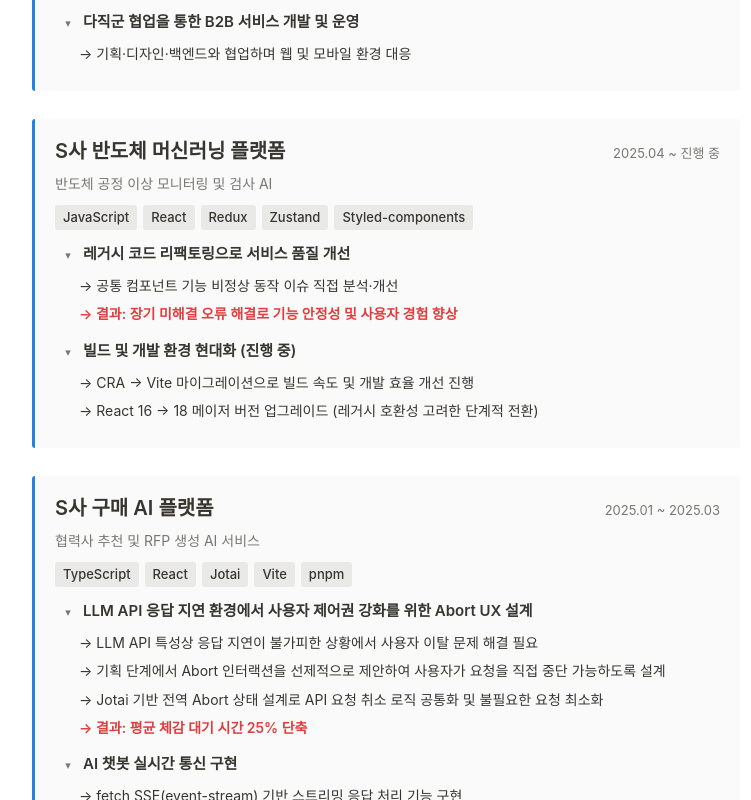
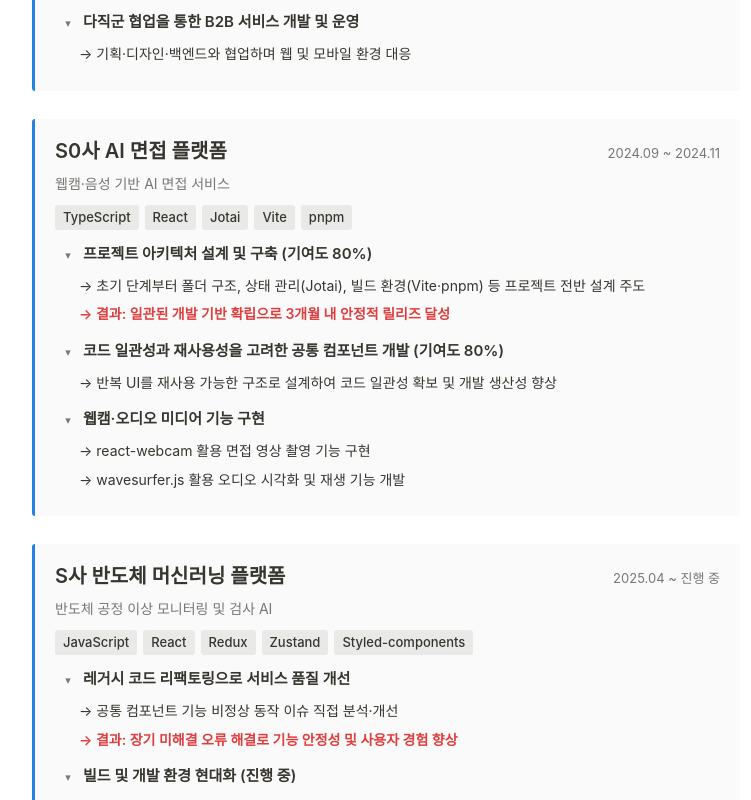
Before and after one commit to Beaneee/resume, a Next.js app: page /resume/ in a window 1280 px wide. Shown: the part 1640-2440 px from the top of the page, without its empty margins (254-1005 px from the left). Built offline with nearby package versions, Linux system fonts and the light colour scheme.

Commit message:
feat: AI 면접 플랫폼 내용 추가

```diff
--- a/src/data/resumeData.ts
+++ b/src/data/resumeData.ts
@@ -115,6 +115,49 @@ export const resumeData: ResumeData = {
           ],
         },
         {
+          title: "S0사 AI 면접 플랫폼",
+          period: "2024.09 ~ 2024.11",
+          description: "웹캠·음성 기반 AI 면접 서비스",
+          tags: ["TypeScript", "React", "Jotai", "Vite", "pnpm"],
+          achievements: [
+            {
+              title: "프로젝트 아키텍처 설계 및 구축 (기여도 80%)",
+              details: [
+                {
+                  text: "→ 초기 단계부터 폴더 구조, 상태 관리(Jotai), 빌드 환경(Vite·pnpm) 등 프로젝트 전반 설계 주도",
+                  highlight: false,
+                },
+                {
+                  text: "→ 결과: 일관된 개발 기반 확립으로 3개월 내 안정적 릴리즈 달성",
+                  highlight: true,
+                },
+              ],
+            },
+            {
+              title: "코드 일관성과 재사용성을 고려한 공통 컴포넌트 개발 (기여도 80%)",
+              details: [
+                {
+                  text: "→ 반복 UI를 재사용 가능한 구조로 설계하여 코드 일관성 확보 및 개발 생산성 향상",
+                  highlight: false,
+                },
+              ],
+            },
+            {
+              title: "웹캠·오디오 미디어 기능 구현",
+              details: [
+                {
+                  text: "→ react-webcam 활용 면접 영상 촬영 기능 구현",
+                  highlight: false,
+                },
+                {
+                  text: "→ wavesurfer.js 활용 오디오 시각화 및 재생 기능 개발",
+                  highlight: false,
+                },
+              ],
+            },
+          ],
+        },
+        {
           title: "S사 반도체 머신러닝 플랫폼",
           period: "2025.04 ~ 진행 중",
           description: "반도체 공정 이상 모니터링 및 검사 AI",
```
Also changed, not shown: .claude/launch.json, .claude/settings.local.json.
